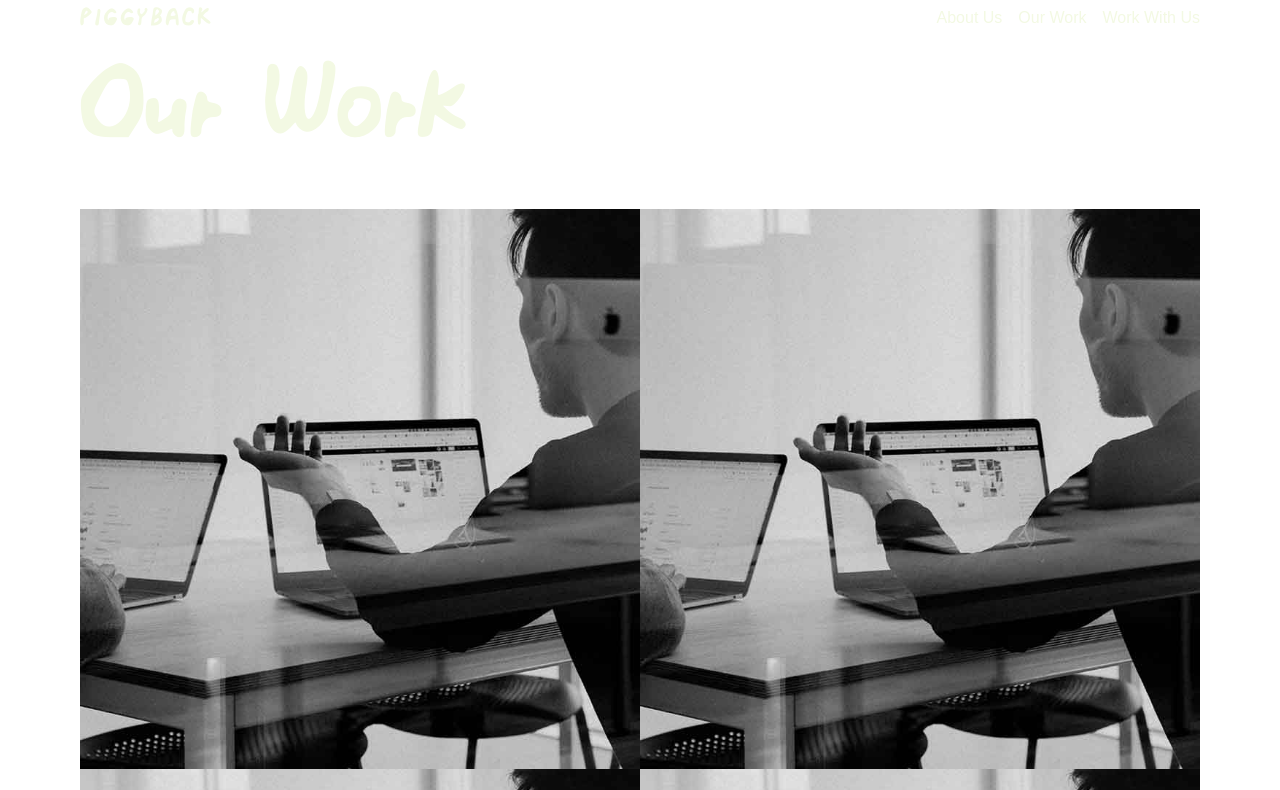
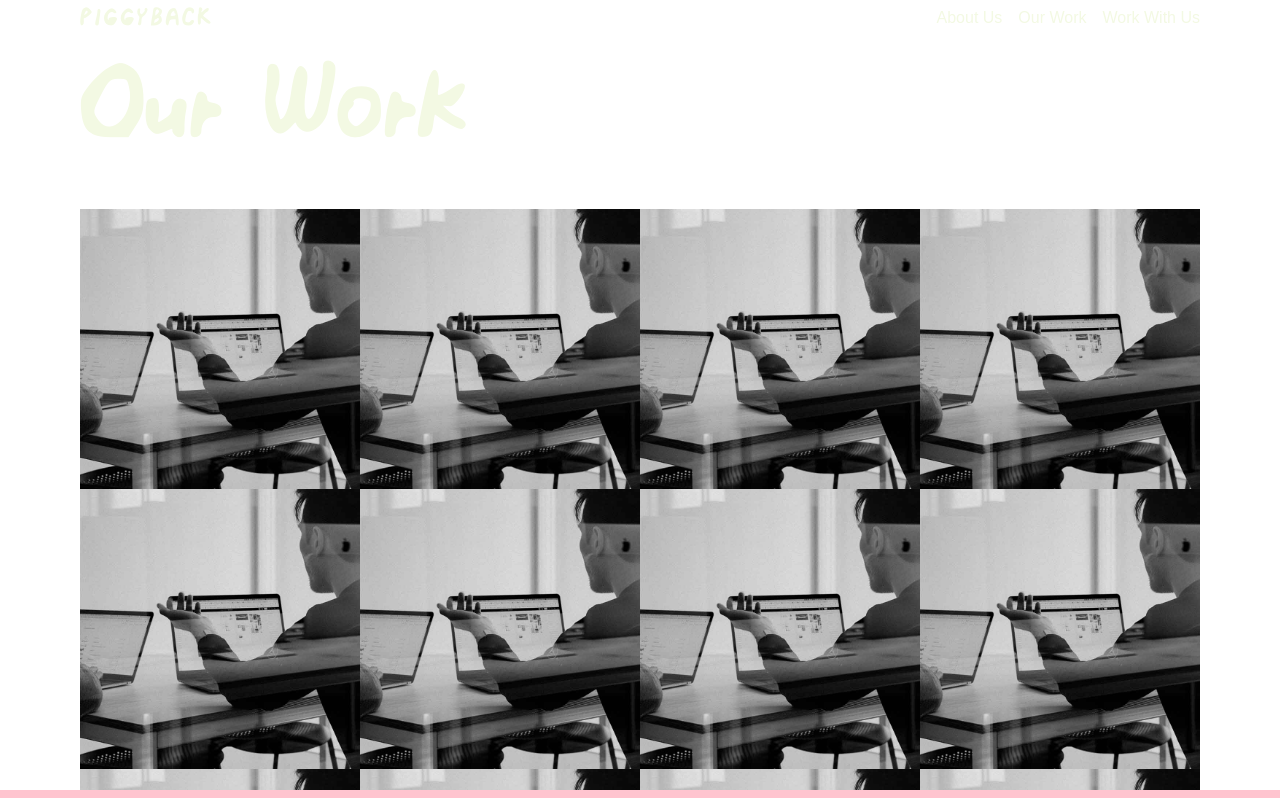
Before and after one commit to dustyfingers/piggypack-studios-marketing, a Next.js app: page /our-work in a window 1280 px wide. Shown: the top 798 px of the page. Built offline with nearby package versions, Linux system fonts and the light colour scheme; a web font is replaced by a local one.

Commit message:
fix work gallery layout on desktop

```diff
--- a/app/blocks/WorkGallery/component.module.css
+++ b/app/blocks/WorkGallery/component.module.css
@@ -41,7 +41,9 @@
 }
 
 @media (min-width: 701px) {
-  .gridContainer {
-    grid-template-columns: repeat(4, 1fr);
+  .workGallery {
+    .gridContainer {
+      grid-template-columns: repeat(4, 1fr);
+    }
   }
 }
```
